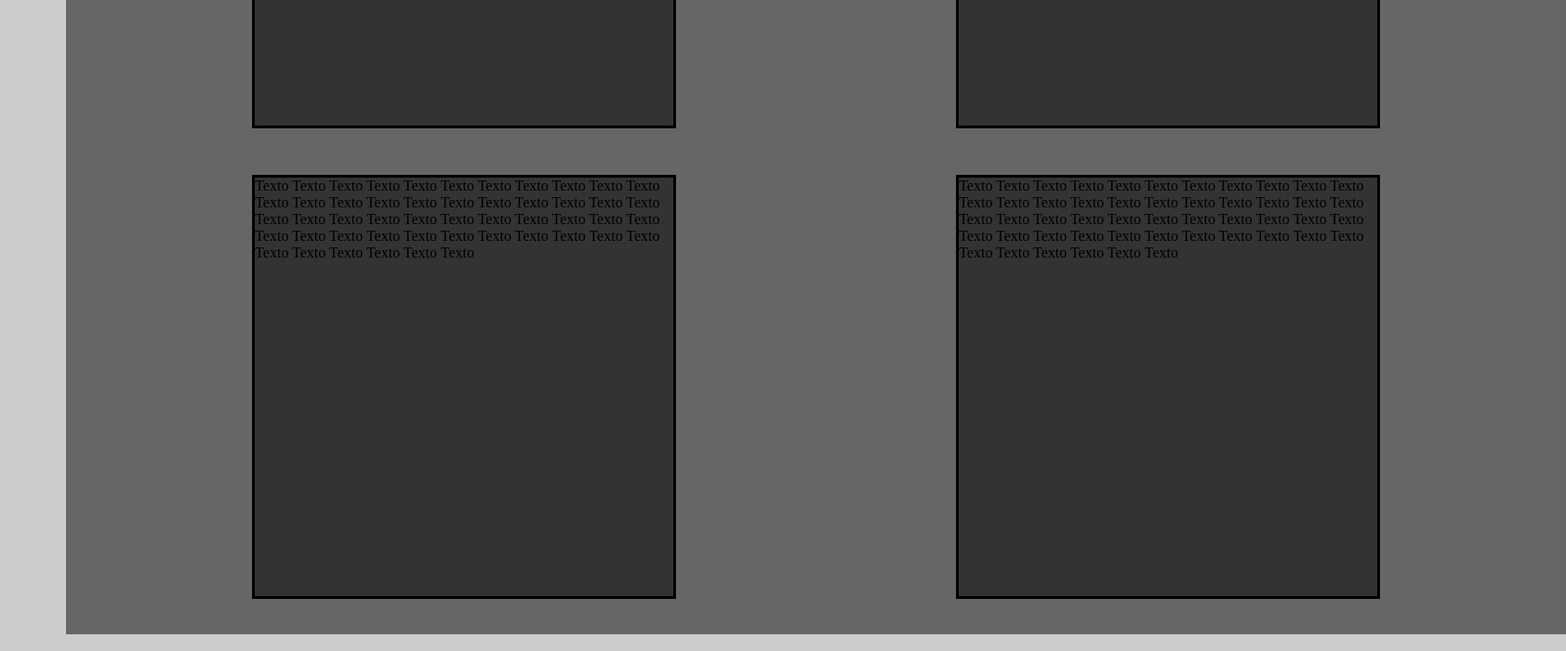
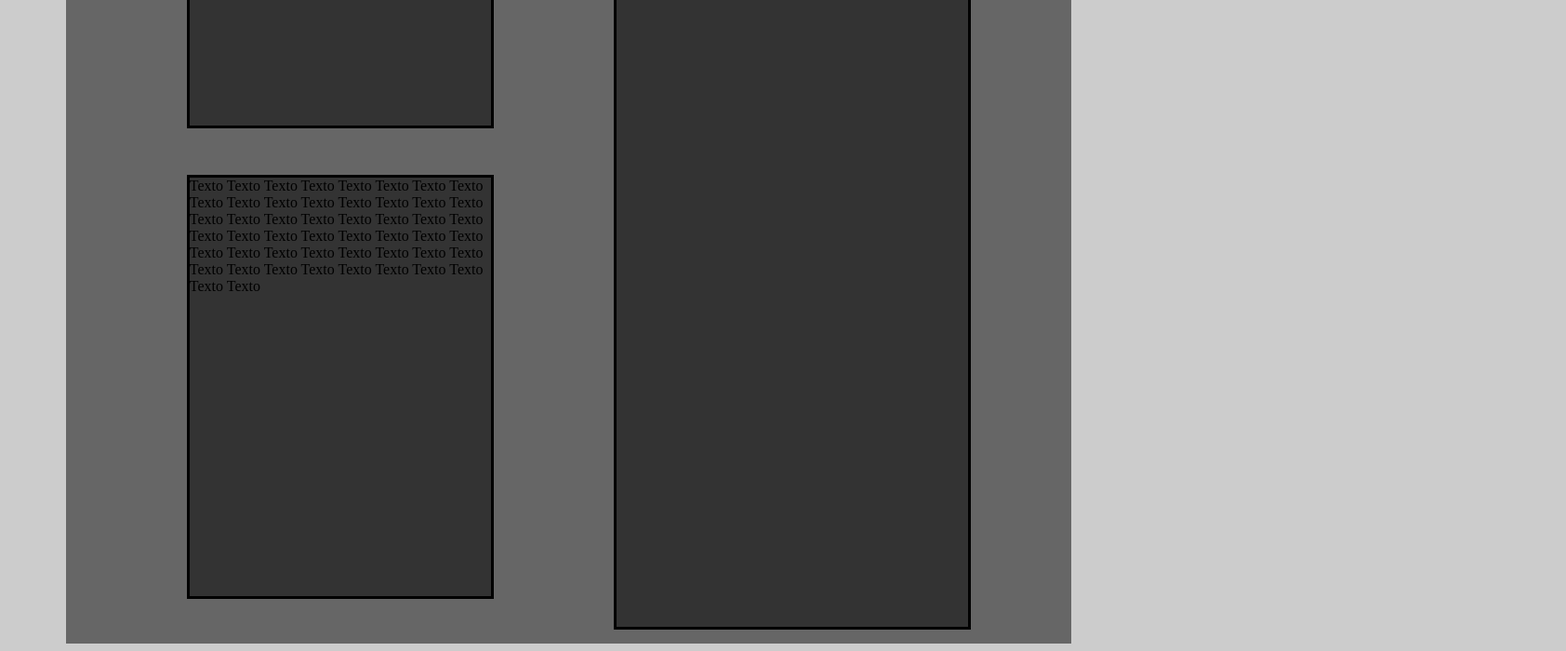
Before and after one commit to federicofranco97/paginapp, a website: page public_html/index.html in a window 1280 px wide. Shown: the part 444-1144 px from the top of the page at 93% size, 1684 px wide, since content can reach past the window. Drawn offline with Linux system fonts and the light colour scheme.

Commit message:
added right panel

```diff
--- a/public_html/index.html
+++ b/public_html/index.html
@@ -29,8 +29,8 @@ and open the template in the editor.
         <div id="backDiv">
 
 
-            <div id="lineSep">
-                <div class="bloqueleft1">
+            <div id="leftBlock">
+                <div id="bloqueleft1">
                     <label>Texto Texto Texto Texto Texto</label>
                     <label>Texto Texto Texto Texto Texto</label>
                     <label>Texto Texto Texto Texto Texto</label>
@@ -43,7 +43,9 @@ and open the template in the editor.
                     <label>Texto Texto Texto Texto Texto</label>
                 </div>
 
-                <div class="bloqueright1">
+                <div class="separador"></div>
+
+                <div id="bloqueleft2">
                     <label>Texto Texto Texto Texto Texto</label>
                     <label>Texto Texto Texto Texto Texto</label>
                     <label>Texto Texto Texto Texto Texto</label>
@@ -57,43 +59,11 @@ and open the template in the editor.
                 </div>
             </div>
 
-            <div class="separador"></div>
+            <div id="rightBlock">
 
-           <div id="lineSep2">
-                <div class="bloqueleft1">
-                    <label>Texto Texto Texto Texto Texto</label>
-                    <label>Texto Texto Texto Texto Texto</label>
-                    <label>Texto Texto Texto Texto Texto</label>
-                    <label>Texto Texto Texto Texto Texto</label>
-                    <label>Texto Texto Texto Texto Texto</label>
-                    <label>Texto Texto Texto Texto Texto</label>
-                    <label>Texto Texto Texto Texto Texto</label>
-                    <label>Texto Texto Texto Texto Texto</label>
-                    <label>Texto Texto Texto Texto Texto</label>
-                    <label>Texto Texto Texto Texto Texto</label>
-                </div>
-
-                <div class="bloqueright1">
-                    <label>Texto Texto Texto Texto Texto</label>
-                    <label>Texto Texto Texto Texto Texto</label>
-                    <label>Texto Texto Texto Texto Texto</label>
-                    <label>Texto Texto Texto Texto Texto</label>
-                    <label>Texto Texto Texto Texto Texto</label>
-                    <label>Texto Texto Texto Texto Texto</label>
-                    <label>Texto Texto Texto Texto Texto</label>
-                    <label>Texto Texto Texto Texto Texto</label>
-                    <label>Texto Texto Texto Texto Texto</label>
-                    <label>Texto Texto Texto Texto Texto</label>
-                </div>
             </div>
 
 
 
-
-
-
-
-
-        </div>
     </body>
 </html>
--- a/public_html/resources/style.css
+++ b/public_html/resources/style.css
@@ -14,14 +14,11 @@
     color: white;
     width: 90%;
     font-family: Impact, Charcoal, sans-serif;
-
-
 }
 
 .perTd
 {
     padding: 20px;
-
 }
 
 #myTh
@@ -32,44 +29,49 @@
 #backDiv
 {
     background-color:#666666;
-    width: 1613px;
+    width: 85.5%;
     margin-left: 5%;
-    height: 1000px;
+    height: 1010px;
     padding-top: 50px;
 }
 
-#lineSep
+#leftBlock
 {
     height: 456px;
 }
 
-.bloqueleft1
+#bloqueleft1
 {
-    width: 450px;
+    width: 30%;
     background-color: #333333;
     border-style: solid;
     height: 450px;
-    margin-left: 200px;
-    float: left;
+    margin-left: 12%;
 }
 
-
-
-
-.bloqueright1
+#bloqueleft2
 {
-    width: 450px;
+    width: 30%;
     background-color: #333333;
     border-style: solid;
     height: 450px;
-    margin-right:  200px;
-    float: right;
+    margin-left: 12%;
+    float: left;
 }
 
 .separador
 {
-
     height: 50px;
     width: 100%;
+}
 
+#rightBlock
+{
+    float: right;
+    background-color: #333333;
+    height: 96%;
+    width: 35%;
+    margin-right: 10%;
+    margin-top: -45%;
+    border-style: solid;
 }
```
